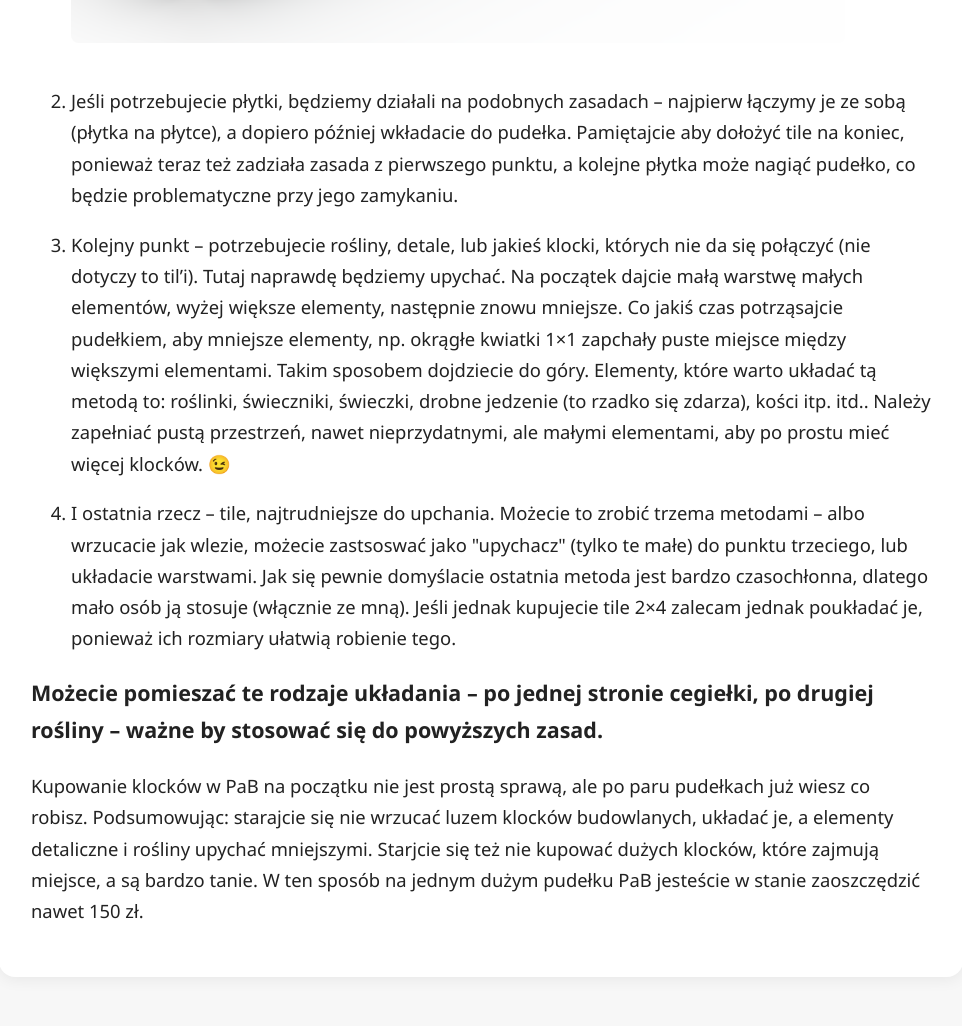
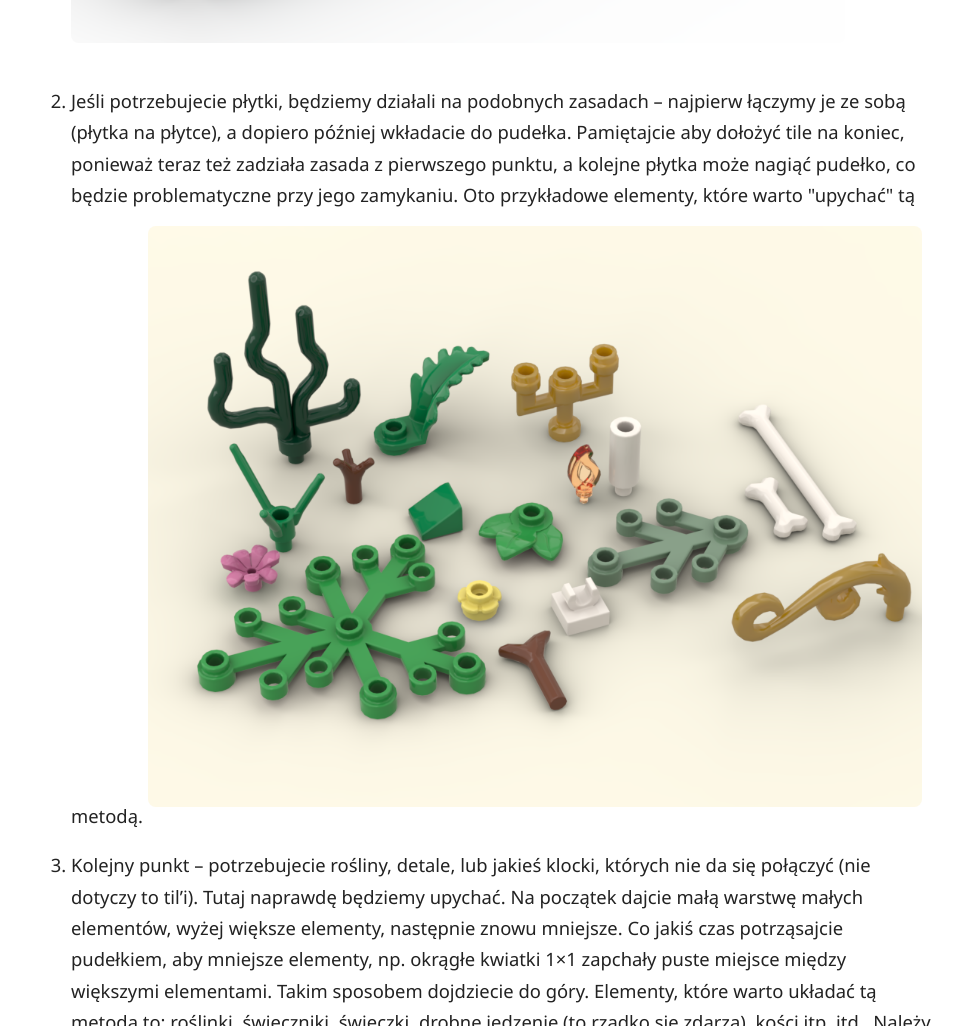
Before and after one commit to masterbuilder-pl/website, an Eleventy site: page src/pl/posts/PaB.md in a window 1280 px wide. Shown: the part 2492-3518 px from the top of the page, without its empty margins (159-1121 px from the left). Built offline with nearby package versions, Linux system fonts and the light colour scheme; Eleventy itself is replaced by a stand-in of ours; files that its build step writes are made by us from their sources.

Commit message:
new image to polish pab article.

```diff
--- a/src/pl/posts/PaB.md
+++ b/src/pl/posts/PaB.md
@@ -20,6 +20,8 @@ Tak wygląda poprawnie zrobiony „pasek”.
 <img src="/public/articles/pasek.png" alt="'pasek'" class="post-image" />
 
 2.	Jeśli potrzebujecie płytki, będziemy działali na podobnych zasadach – najpierw łączymy je ze sobą (płytka na płytce), a dopiero później wkładacie do pudełka. Pamiętajcie aby dołożyć tile na koniec, ponieważ teraz też zadziała zasada z pierwszego punktu, a kolejne płytka może nagiąć pudełko, co będzie problematyczne przy jego zamykaniu.
+Oto przykładowe elementy, które warto "upychać" tą metodą.
+<img src="/public/articles/elementy.png" alt="'elementy'" class="post-image" />
 3.	Kolejny punkt – potrzebujecie rośliny, detale, lub jakieś klocki, których nie da się połączyć (nie dotyczy to til’i). Tutaj naprawdę będziemy upychać. Na początek dajcie małą warstwę małych elementów, wyżej większe elementy, następnie znowu mniejsze. Co jakiś czas potrząsajcie pudełkiem, aby mniejsze elementy, np. okrągłe kwiatki 1×1 zapchały puste miejsce między większymi elementami. Takim sposobem dojdziecie do góry. Elementy, które warto układać tą metodą to: roślinki, świeczniki, świeczki, drobne jedzenie (to rzadko się zdarza), kości itp. itd.. Należy zapełniać pustą przestrzeń, nawet nieprzydatnymi, ale małymi elementami, aby po prostu mieć więcej klocków. 😉
 4.	I ostatnia rzecz – tile, najtrudniejsze do upchania. Możecie to zrobić trzema metodami – albo wrzucacie jak wlezie, możecie zastsoswać jako "upychacz" (tylko te małe) do punktu trzeciego, lub układacie warstwami. Jak się pewnie domyślacie ostatnia metoda jest bardzo czasochłonna, dlatego mało osób ją stosuje (włącznie ze mną). Jeśli jednak kupujecie tile 2×4 zalecam jednak poukładać je, ponieważ ich rozmiary ułatwią robienie tego.
 ### Możecie pomieszać te rodzaje układania – po jednej stronie cegiełki, po drugiej rośliny – ważne by stosować się do powyższych zasad.
```
